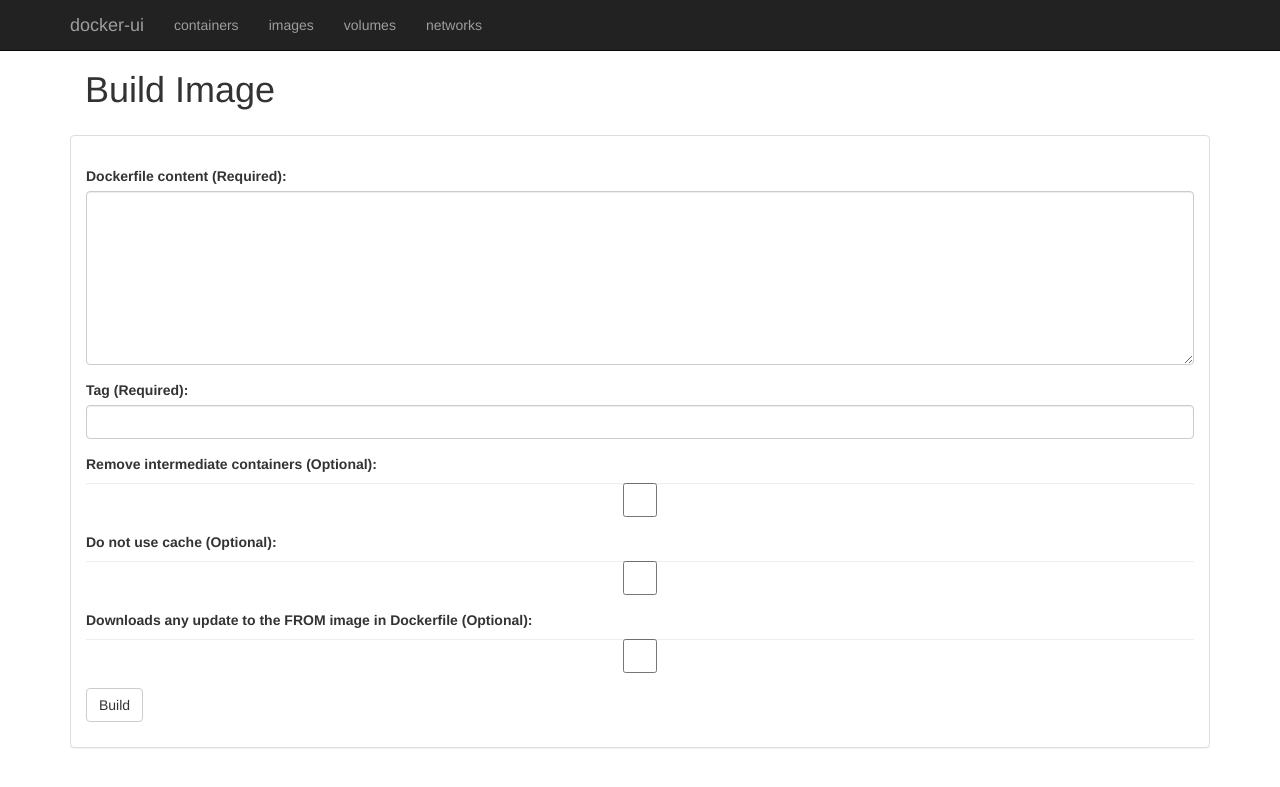
After one commit to JesusTinoco/docker-ui, a Flask app: page /images/build/ in a window 1280 px wide. The commit adds this page. Shown: the top 787 px of the page. Run offline with Flask 2, Linux system fonts and the light colour scheme; some libraries are stand-ins or nearby versions.

Commit message:
ref #9: Added build image section

```diff
--- a/app/images/controllers.py
+++ b/app/images/controllers.py
@@ -1,5 +1,7 @@
 from flask import Blueprint, flash, request, render_template, redirect, url_for
+from .forms import BuildImageForm
 from docker import Client
+from io import BytesIO
 
 cli = Client(base_url='unix://var/run/docker.sock')
 
@@ -20,6 +22,36 @@ def delete_image(image_id):
         flash(str(err), 'warning')
     return redirect(url_for('images.list'))
 
+@images.route('/build/', methods=['GET', 'POST'])
+def build():
+    form = BuildImageForm()
+
+    if form.validate():
+        print 'Valid form'
+
+    if form.is_submitted() and len(form.errors) != 0:
+        flash(form.errors, 'danger')
+
+    if form.validate_on_submit():
+        build_image(form)
+        flash('Image was created...', 'warning')
+        return redirect(url_for('images.list'))
+
+    return render_template('images/build.html', form=form)
+
+def build_image(form):
+    try:
+        dockerfile = BytesIO(form.dockerfile.data.encode('utf-8'))
+        response = [line for line in cli.build(
+            fileobj=dockerfile,
+            rm=form.rm.data,
+            tag=form.tag.data,
+            nocache=form.nocache.data,
+            pull=form.update.data
+            )]
+    except Exception as err:
+        print err
+
 def images_list(template, images_list):
     search = request.args.get('q')
     images_filtered = images_list
--- /dev/null
+++ b/app/images/forms.py
@@ -0,0 +1,16 @@
+from flask.ext.wtf import Form
+from wtforms import StringField, BooleanField, IntegerField
+from wtforms.validators import DataRequired
+from wtforms.widgets import TextArea
+
+class BuildImageForm(Form):
+	# tag (str): A tag to add to the final image
+	tag = StringField('tag', validators=[DataRequired()])
+	# dockerfile: A file object to use as the Dockerfile. (Or a file-like object)
+	dockerfile = StringField('fileobj', validators=[DataRequired()], widget=TextArea())
+	# rm (bool): Remove intermediate containers.
+	rm = BooleanField('rm', default=True)
+	# nocache (bool): Don't use the cache when set to True
+	nocache = BooleanField('nocache', default=False)
+	# update (bool): Downloads any updates to the FROM image in Dockerfile
+	update = BooleanField('pull', default=False)
--- a/app/static/css/custom.css
+++ b/app/static/css/custom.css
@@ -76,3 +76,8 @@
   padding: 15px;
   padding-top: 50px;
 }
+
+#build-image-btn {
+  float: right;
+  margin-right: 15px;
+}
--- /dev/null
+++ b/app/templates/images/build.html
@@ -0,0 +1,39 @@
+{% extends "layout.html" %}
+{% from 'common/common.html' import flash, main_section_name, form_errors %}
+
+{% block body %}
+  {{ main_section_name("Build Image") }}
+  {{ flash(category, message) }}
+
+  <div class="panel panel-default">
+    <div class="panel-body">
+      <form action="" method="POST" name="build">
+        <div class="form-group">
+          {{ form.hidden_tag() }}
+        </div>
+        <div class="form-group">
+          <label for="dockerfile">Dockerfile content (Required):</label>
+          {{ form.dockerfile(class="form-control", id="exampleTextarea", rows="8") }}
+        </div>
+        <div class="form-group">
+          <label for="tag">Tag (Required):</label>
+          {{ form.tag(class="form-control") }}
+        </div>
+        <div class="form-group">
+          <label for="nocache">Remove intermediate containers (Optional):</label>
+          {{ form.nocache(class="form-control") }}
+        </div>
+        <div class="form-group">
+          <label for="nocache">Do not use cache (Optional):</label>
+          {{ form.nocache(class="form-control") }}
+        </div>
+        <div class="form-group">
+          <label for="update">Downloads any update to the FROM image in Dockerfile (Optional):</label>
+          {{ form.update(class="form-control") }}
+        </div>
+        <p><input class="btn btn-default" type="submit" value="Build"></p>
+      </form>
+    </div>
+  </div>
+
+{% endblock %}
--- a/app/templates/images/list.html
+++ b/app/templates/images/list.html
@@ -5,6 +5,9 @@
   {{ main_section_name("Images") }}
   {{ flash(category, message) }}
   {{ search() }}
+  <div>
+    <a href="/images/build" class="btn btn-info" id='build-image-btn' role="button">Build Image</a>
+  </div>
   <div id="images-list">
     <table class="table table-bordered">
       <thead>
--- a/app/templates/networks/list.html
+++ b/app/templates/networks/list.html
@@ -23,7 +23,7 @@
             <td>{{ network.driver() }}</td>
             <td>{{ network.name() }}</td>
             <td>{{ network.scope() }}</td>
-            <td>
+            <td id=actions-cell>
               <form action="{{ url_for('networks.remove_network', network_id=network.id()) }}" method="post">
                 <button class="btn btn-danger" type="submit">Delete</button>
               </form>
--- a/config.py
+++ b/config.py
@@ -9,3 +9,5 @@ CSRF_ENABLED = True
 CSRF_SSESION_KEY = "secret"
 
 SECRET_KEY = "secret"
+
+WTF_CSRF_ENABLED = True
```
Also changed, not shown: app/__init__.py (line endings or trailing spaces).
